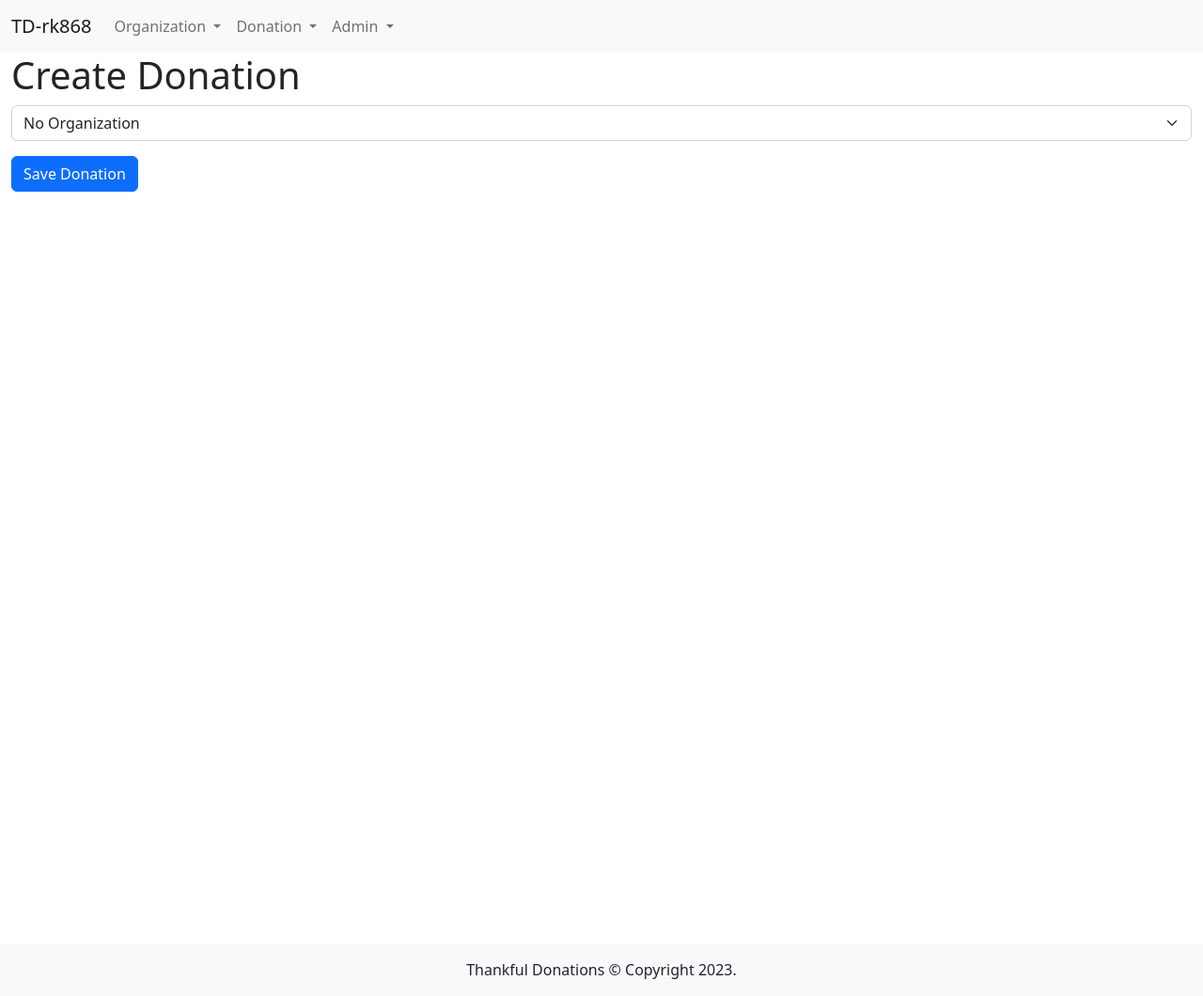
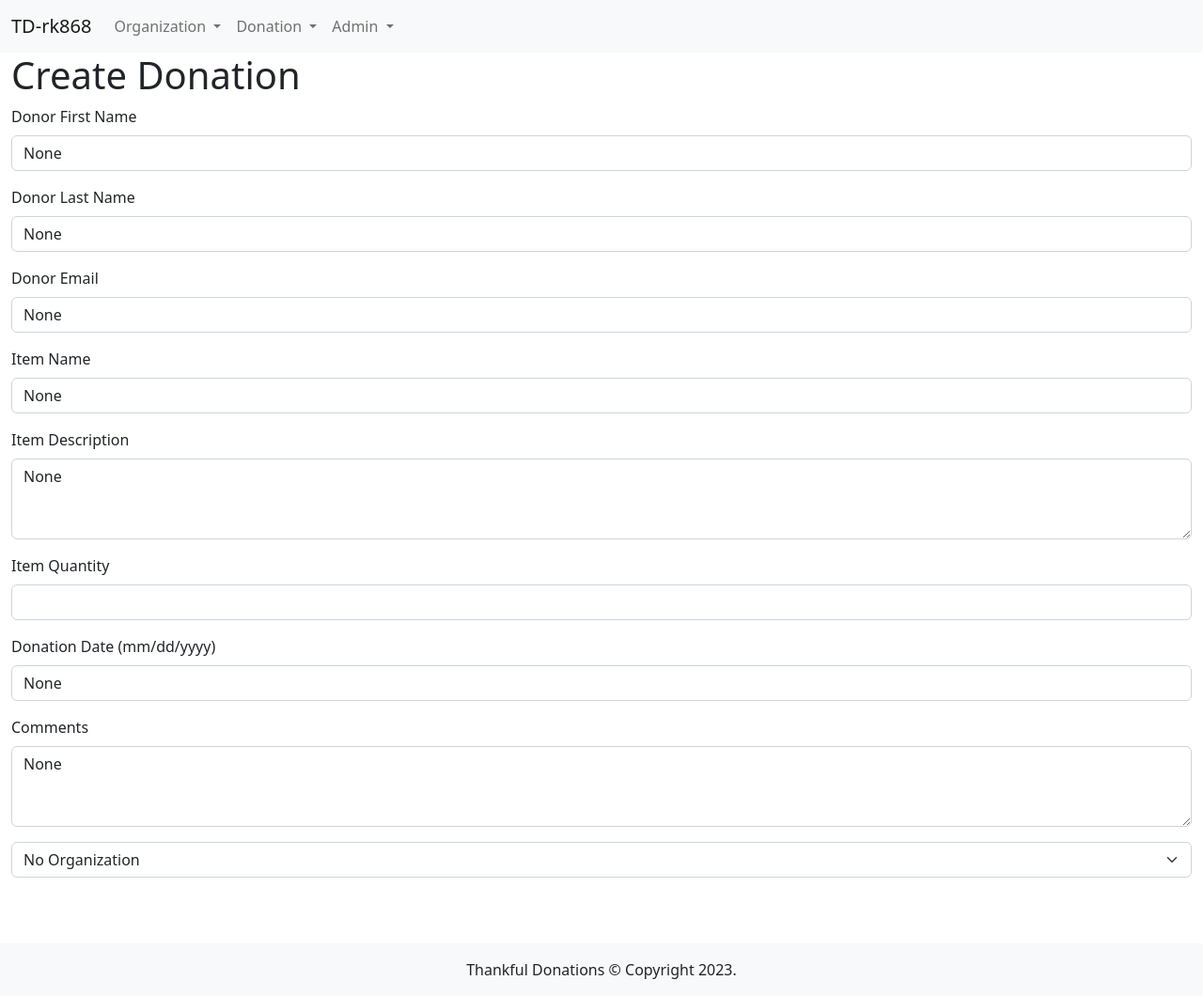
Before and after one commit to ro-rok/Web-Systems-Dev-Projects, a Flask app: page /donations/add in a window 1280 px wide. Shown: the whole page at 94% size. Run offline with Flask 2, Linux system fonts and the light colour scheme.

Commit message:
Donations code

```diff
--- a/MP3/templates/manage_donation.html
+++ b/MP3/templates/manage_donation.html
@@ -1,11 +1,9 @@
 {% extends "layout.html" %}
-{% block title %}{{ "Edit" if donation.get("id") else "Create" }}
-Donation{% endblock %}
+{% block title %}{{ "Edit" if donation.get("id") else "Create" }} Donation{% endblock %}
 {% block content %}
 {% from "organization_dropdown.html" import organization_dropdown %}
 <div class="container-fluid">
-    <div class="h1">{{ "Edit" if donation.get("id") else "Create" }} Donation
-    </div>
+    <div class="h1">{{ "Edit" if donation.get("id") else "Create" }} Donation</div>
     <div>
         <form method="POST">
             {#
@@ -21,25 +19,75 @@
             organization (provided) (required)
             if a validation error occurs, the inserted form data should persist
             #}
-            <!--donor first name-->
+            <!-- Donor First Name -->
+            <!-- RK868 11/24/23 -->
+            <div class="mb-3">
+                <label for="donor_firstname" class="form-label">Donor First Name</label>
+                <input type="text" class="form-control" id="donor_firstname" name="donor_firstname"
+                    value="{{ donation.get('donor_firstname') }}" required>
+            </div>
 
-            <!--donor last name-->
+            <!-- Donor Last Name -->
+            <!-- RK868 11/24/23 -->
+            <div class="mb-3">
+                <label for="donor_lastname" class="form-label">Donor Last Name</label>
+                <input type="text" class="form-control" id="donor_lastname" name="donor_lastname"
+                    value="{{ donation.get('donor_lastname') }}" required>
+            </div>
 
-            <!--donor email-->
+            <!-- Donor Email -->
+            <!-- RK868 11/24/23 -->
+            <div class="mb-3">
+                <label for="donor_email" class="form-label">Donor Email</label>
+                <input type="email" class="form-control" id="donor_email" name="donor_email"
+                    value="{{ donation.get('donor_email') }}" required>
+            </div>
 
-            <!--item name-->
+            <!-- Item Name -->
+            <!-- RK868 11/24/23 -->
+            <div class="mb-3">
+                <label for="item_name" class="form-label">Item Name</label>
+                <input type="text" class="form-control" id="item_name" name="item_name"
+                    value="{{ donation.get('item_name') }}" required>
+            </div>
 
-            <!--item_description -->
+            <!-- Item Description -->
+            <!-- RK868 11/24/23 -->
+            <div class="mb-3">
+                <label for="item_description" class="form-label">Item Description</label>
+                <textarea class="form-control" id="item_description" name="item_description"
+                    rows="3">{{ donation.get('item_description') }}</textarea>
+            </div>
 
-            <!--item_quantity-->
+            <!-- Item Quantity -->
+            <!-- RK868 11/24/23 -->
+            <div class="mb-3">
+                <label for="item_quantity" class="form-label">Item Quantity</label>
+                <input type="number" class="form-control" id="item_quantity" name="item_quantity"
+                    value="{{ donation.get('item_quantity') }}" required min="1">
+            </div>
 
-            <!--donation date-->
+            <!-- Donation Date -->
+            <!-- RK868 11/24/23 -->
+            <div class="mb-3">
+                <label for="donation_date" class="form-label">Donation Date (mm/dd/yyyy)</label>
+                <input type="text" class="form-control" id="donation_date" name="donation_date"
+                    value="{{ donation.get('donation_date') }}" required>
+            </div>
 
-            <!-- organization selection-->
+            <!-- Comments -->
+            <!-- RK868 11/24/23 -->
+            <div class="mb-3">
+                <label for="comments" class="form-label">Comments</label>
+                <textarea class="form-control" id="comments" name="comments"
+                    rows="3">{{ donation.get('comments') }}</textarea>
+            </div>
+
+            <!-- Organization Selection -->
             {# use the below for organization selection #}
             {{ organization_dropdown(val=donation.get("organization_id")) }}
-            <input type="submit" class="btn btn-primary"
-                value="Save Donation" />
+
+            <input type="submit" class="btn btn-primary" value="Save Donation" />
         </form>
     </div>
 </div>
--- a/MP3/views/donations.py
+++ b/MP3/views/donations.py
@@ -1,6 +1,7 @@
 import datetime
 from flask import Blueprint, redirect, render_template, request, flash, url_for
 from sql.db import DB
+import validate_email
 donations = Blueprint('donations', __name__, url_prefix='/donations')
 
 
@@ -10,40 +11,97 @@
     organization_name = ""
     # DO NOT DELETE PROVIDED COMMENTS
     # TODO search-1 retrieve donation id as id, donor_firstname, donor_lastname, donor_email, organization_id, item_name, item_description, item_quantity, donation_date, comments, organization_name using a LEFT JOIN
-    query = """SELECT ...
-     FROM ... LEFT JOIN ... WHERE 1=1"""
+    # rk868 11/25/23
+    query = """SELECT d.id, d.donor_firstname, d.donor_lastname, d.donor_email, d.organization_id, d.item_name, d.item_description, d.item_quantity, d.donation_date, d.comments, o.name
+            FROM IS601_MP3_Donations as d LEFT JOIN IS601_MP3_Organizations as o ON d.organization_id = o.id WHERE 1=1"""
     args = {} # <--- add values to replace %s/%(named)s placeholders
     allowed_columns = ["donor_firstname", "donor_lastname", "donor_email", "organization_name" ,"item_name", "item_quantity", "created", "modified"]
+
     # TODO search-2 get fn, ln, email, organization_id, column, order, limit from request args
+    # rk868 11/25/23
+    fn = request.args.get("fn")
+    ln = request.args.get("ln")
+    email = request.args.get("email")
+    organization_id = request.args.get("organization_id")
+    column = request.args.get("column")
+    order = request.args.get("order")
+    limit = request.args.get("limit")
+
     # TODO search-3 append like filter for donor_firstname if provided
+    # rk868 11/25/23
+    if fn:
+        query += " AND d.donor_firstname LIKE %(fn)s"
+        args["fn"] = f"%{fn}%"
+
     # TODO search-4 append like filter for donor_lastname if provided
+    # rk868 11/25/23
+    if ln:
+        query += " AND d.donor_lastname LIKE %(ln)s"
+        args["ln"] = f"%{ln}%"
+
     # TODO search-5 append like filter for donor_email if provided
+    # rk868 11/25/23
+    if email:
+        query += " AND d.donor_email LIKE %(email)s"
+        args["email"] = f"%{email}%"
+
     # TODO search-6 append like filter for item_name if provided
+    # rk868 11/25/23
+    item_name = request.args.get("item_name")
+    if item_name:
+        query += " AND d.item_name LIKE %(item_name)s"
+        args["item_name"] = f"%{item_name}%"
+
     # TODO search-7 append equality filter for organization_id if provided
+    # rk868 11/25/23
+    if organization_id:
+        query += " AND d.organization_id = %(organization_id)s"
+        args["organization_id"] = organization_id
+
     # TODO search-8 append sorting if column and order are provided and within the allowed columns and order options (asc, desc)
+    # rk868 11/25/23
+    if column and order and column in allowed_columns and order in ["asc", "desc"]:
+        query += f" ORDER BY {column} {order}"
+
     # TODO search-9 append limit (default 10) or limit greater than 1 and less than or equal to 100
-    # TODO search-10 provide a proper error message if limit isn't a number or if it's out of bounds
-
-
-    limit = 10 # TODO change this per the above requirements
-
-    query += " LIMIT %(limit)s"
-    args["limit"] = limit
+    # rk868 11/25/23
+    if limit:
+        try:
+            limit = int(limit)
+            if limit > 0 and limit <= 100:
+                query += " LIMIT %(limit)s"
+                args["limit"] = limit
     #print("query",query)
     #print("args", args)
+        except ValueError:
+            flash("Limit must be a number", "error")
+    # TODO search-10 provide a proper error message if limit isn't a number or if it's out of bounds
+    # rk868 11/25/23
     try:
         result = DB.selectAll(query, args)
         if result.status:
             rows = result.rows
-            #print(f"rows: {rows}")
     except Exception as e:
         # TODO search-11 make message user friendly
-        flash(e, "error")
+        # rk868 11/25/23
+        flash(str(e), "error")
+
     # hint: use allowed_columns in template to generate sort dropdown
     # hint2: convert allowed_columns into a list of tuples representing (value, label)
     # do this prior to passing to render_template, but not before otherwise it can break validation
 
     # TODO search-12 if request args has organization identifier set organization_name variable to the correct name
+    # rk868 11/25/23
+    organization_id = request.args.get("organization_id")
+    if organization_id:
+        try:
+            result = DB.selectOne("SELECT name FROM IS601_MP3_Organizations WHERE id = %s", organization_id)
+            if result.status:
+                organization_name = result.row.get("name")
+        except Exception as e:
+            flash(str(e), "error")
+
+    allowed_columns = [(c, c.replace("_", " ").title()) for c in allowed_columns]
 
     return render_template("list_donations.html", organization_name=organization_name, rows=rows, allowed_columns=allowed_columns)
 
@@ -52,32 +110,75 @@
 def add():
     if request.method == "POST":
         # TODO add-1 retrieve form data for donor_firstname, donor_lastname, donor_email, organization_id, item_name, item_description, item_quantity, donation_date, comments
+        donor_firstname = request.form.get("donor_firstname")
+        donor_lastname = request.form.get("donor_lastname")
+        donor_email = request.form.get("donor_email")
+        organization_id = request.form.get("organization_id")
+        item_name = request.form.get("item_name")
+        item_description = request.form.get("item_description")
+        item_quantity = request.form.get("item_quantity")
+        donation_date = request.form.get("donation_date")
+        comments = request.form.get("comments")
+
         # TODO add-2 donor_firstname is required (flash proper error message)
+        if not donor_firstname:
+            flash("Donor First Name is required", "danger")
+
         # TODO add-3 donor_lastname is required (flash proper error message)
+        if not donor_lastname:
+            flash("Donor Last Name is required", "danger")
+
         # TODO add-4 donor_email is required (flash proper error message)
+        if not donor_email:
+            flash("Donor Email is required", "danger")
+
         # TODO add-4a email must be in proper format (flash proper message)
+        if donor_email and not validate_email(donor_email):
+            flash("Invalid Email Format", "danger")
+
         # TODO add-5 organization_id is required (flash proper error message)
+        if not organization_id:
+            flash("Organization ID is required", "danger")
+
         # TODO add-6 item_name is required (flash proper error message)
+        if not item_name:
+            flash("Item Name is required", "danger")
+
         # TODO add-7 item_description is optional
+
         # TODO add-8 item_quantity is required and must be more than 0 (flash proper error message)
+        if not item_quantity:
+            flash("Item Quantity is required", "danger")
+        elif int(item_quantity) <= 0:
+            flash("Item Quantity must be more than 0", "danger")
+
         # TODO add-9 donation_date is required and must be within the past 30 days
+        if not donation_date:
+            flash("Donation Date is required", "danger")
+        else:
+            donation_date = datetime.datetime.strptime(donation_date, "%Y-%m-%d")
+            current_date = datetime.datetime.now()
+            if (current_date - donation_date).days > 30:
+                flash("Donation Date must be within the past 30 days", "danger")
+
         # TODO add-10 comments are optional
         has_error = False # use this to control whether or not an insert occurs
-
 
         if not has_error:
             try:
                 result = DB.insertOne("""
-                INSERT INTO ...
-                """, ...
-                ) # <-- TODO add-11 add query and add arguments
+                INSERT INTO IS601_MP3_Donations (donor_firstname, donor_lastname, donor_email, organization_id, item_name,
+                                    item_description, item_quantity, donation_date, comments)
+                VALUES (%s, %s, %s, %s, %s, %s, %s, %s, %s)
+                """, (donor_firstname, donor_lastname, donor_email, organization_id, item_name, item_description,
+                    item_quantity, donation_date, comments)) # <-- TODO add-11 add query and add arguments
                 if result.status:
                     print("donation record created")
                     flash("Created Donation Record", "success")
             except Exception as e:
                 # TODO add-7 make message user friendly
                 print(f"insert error {e}")
-                flash(str(e), "danger")
+                flash("Error Creating Donation Record", "danger")
     return render_template("manage_donation.html",donation=request.form)
 
 @donations.route("/edit", methods=["GET", "POST"])
@@ -85,64 +186,148 @@
     row = {}
 
     # TODO edit-1 request args id is required (flash proper error message)
-    id = False
-    if not id: # TODO update this for TODO edit-1
-        pass
+    # rk868 11/25/23
+    donation_id = request.args.get("id")
+    if not donation_id:
+        flash("Donation ID is required for editing", "error")
+        return redirect(url_for("donations.search"))
     else:
         if request.method == "POST":
+            # TODO add-2 retrieve form data for donor_firstname, donor_lastname, donor_email, organization_id, item_name, item_description, item_quantity, donation_date, comments
+            # rk868 11/25/23
+            form_data = request.form
+            donor_firstname = form_data.get("donor_firstname")
+            donor_lastname = form_data.get("donor_lastname")
+            donor_email = form_data.get("donor_email")
+            organization_id = form_data.get("organization_id")
+            item_name = form_data.get("item_name")
+            item_description = form_data.get("item_description")
+            item_quantity = form_data.get("item_quantity")
+            donation_date = form_data.get("donation_date")
+            comments = form_data.get("comments")
 
-            # TODO add-2 retrieve form data for donor_firstname, donor_lastname, donor_email, organization_id, item_name, item_description, item_quantity, donation_date, comments
             # TODO add-3 donor_firstname is required (flash proper error message)
+            # rk868 11/25/23
+            if not donor_firstname:
+                flash("Donor First Name is required", "error")
+                has_error = True
+
             # TODO add-4 donor_lastname is required (flash proper error message)
+            # rk868 11/25/23
+            if not donor_lastname:
+                flash("Donor Last Name is required", "error")
+                has_error = True
+
             # TODO add-5 donor_email is required (flash proper error message)
             # TODO add-5a email must be in proper format (flash proper message)
+            # rk868 11/25/23
+            if not donor_email:
+                flash("Donor Email is required", "error")
+                has_error = True
+            elif not validate_email.validate_email(donor_email):
+                flash("Invalid Email format", "error")
+                has_error = True
+
             # TODO add-6 organization_id is required (flash proper error message)
+            # rk868 11/25/23
+            if not organization_id:
+                flash("Organization ID is required", "error")
+                has_error = True
+
             # TODO add-7 item_name is required (flash proper error message)
+            # rk868 11/25/23
+            if not item_name:
+                flash("Item Name is required", "error")
+                has_error = True
+
             # TODO add-8 item_description is optional
+            # rk868 11/25/23
+
             # TODO add-9 item_quantity is required and must be more than 0 (flash proper error message)
+            # rk868 11/25/23
+            if not item_quantity:
+                flash("Item Quantity is required", "error")
+                has_error = True
+            elif int(item_quantity) <= 0:
+                flash("Item Quantity must be more than 0", "error")
+                has_error = True
+
             # TODO add-10 donation_date is required and must be within the past 30 days
+            # rk868 11/25/23
+            if not donation_date:
+                flash("Donation Date is required", "error")
+                has_error = True
+            else:
+                current_date = datetime.datetime.now().date()
+                donation_date = datetime.datetime.strptime(donation_date, "%Y-%m-%d").date()
+                if donation_date > current_date or (current_date - donation_date).days > 30:
+                    flash("Donation Date must be within the past 30 days", "error")
+                    has_error = True
+
             # TODO add-11 comments are optional
-            has_error = False # use this to control whether or not an insert occurs
+            # rk868 11/25/23
+
+            has_error = False # use this to control whether or not an update occurs
 
             if not has_error:
                 try:
                     # TODO edit-12 fill in proper update query
                     result = DB.update("""
-                    UPDATE ... SET
-                    ...
-                    """, ...)
+                    UPDATE IS601_MP3_Donations SET donor_firstname = %s, donor_lastname = %s, donor_email = %s,
+                                    organization_id = %s, item_name = %s, item_description = %s,
+                                    item_quantity = %s, donation_date = %s, comments = %s
+                    WHERE id = %s
+                    """, (donor_firstname, donor_lastname, donor_email, organization_id, item_name, item_description,
+                        item_quantity, donation_date, comments, donation_id))
 
                     if result.status:
                         flash("Updated record", "success")
                 except Exception as e:
                     # TODO edit-13 make this user-friendly
                     print(f"update error {e}")
-                    flash(e, "danger")
+                    flash("Error updating record", "error")
 
         try:
             # TODO edit-14 fetch the updated data
-            result = DB.selectOne("""SELECT
-            ...
-            FROM ... LEFT JOIN ...
-
-             WHERE ..."""
-            , id)
+            result = DB.selectOne("""SELECT id, donor_firstname, donor_lastname, donor_email, organization_id,
+                                        item_name, item_description, item_quantity, donation_date, comments
+                            FROM IS601_MP3_Donations WHERE id = %s""", donation_id)
 
             if result.status:
                 row = result.row
         except Exception as e:
             # TODO edit-15 make this user-friendly
-            flash(str(e), "danger")
+            flash("Error fetching record", "error")
 
     return render_template("manage_donation.html", donation=row)
 
 @donations.route("/delete", methods=["GET"])
 def delete():
     # TODO delete-1 if id is missing, flash necessary message and redirect to search
+    # rk868 11/25/23
+    donation_id = request.args.get("id")
+    if not donation_id:
+        flash("Donation ID is required for deletion", "error")
+        return redirect(url_for("donations.search"))
+
+    try:
+
     # TODO delete-2 delete donation by id (fetch the id from the request)
+    # rk868 11/25/23
+        result = DB.delete("DELETE FROM IS601_MP3_Donations WHERE id = %s", donation_id)
+
+
     # TODO delete-3 ensure a flash message shows for successful delete
+    # rk868 11/25/23
+        if result.status:
+            flash("Deleted record", "success")
+
     # TODO delete-4 pass all argument except id to this route
+    # rk868 11/25/23
+    except Exception as e:
+        flash("Error deleting record", "error")
+
     # TODO delete-5 redirect to donation search
-    pass
+    # rk868 11/25/23
 
-    # return redirect(url_for("donations.search", **args))
+    return redirect(url_for("donations.search", **request.args))
```
Also changed, not shown: MP3/templates/list_donations.html (+58 -9 lines).
